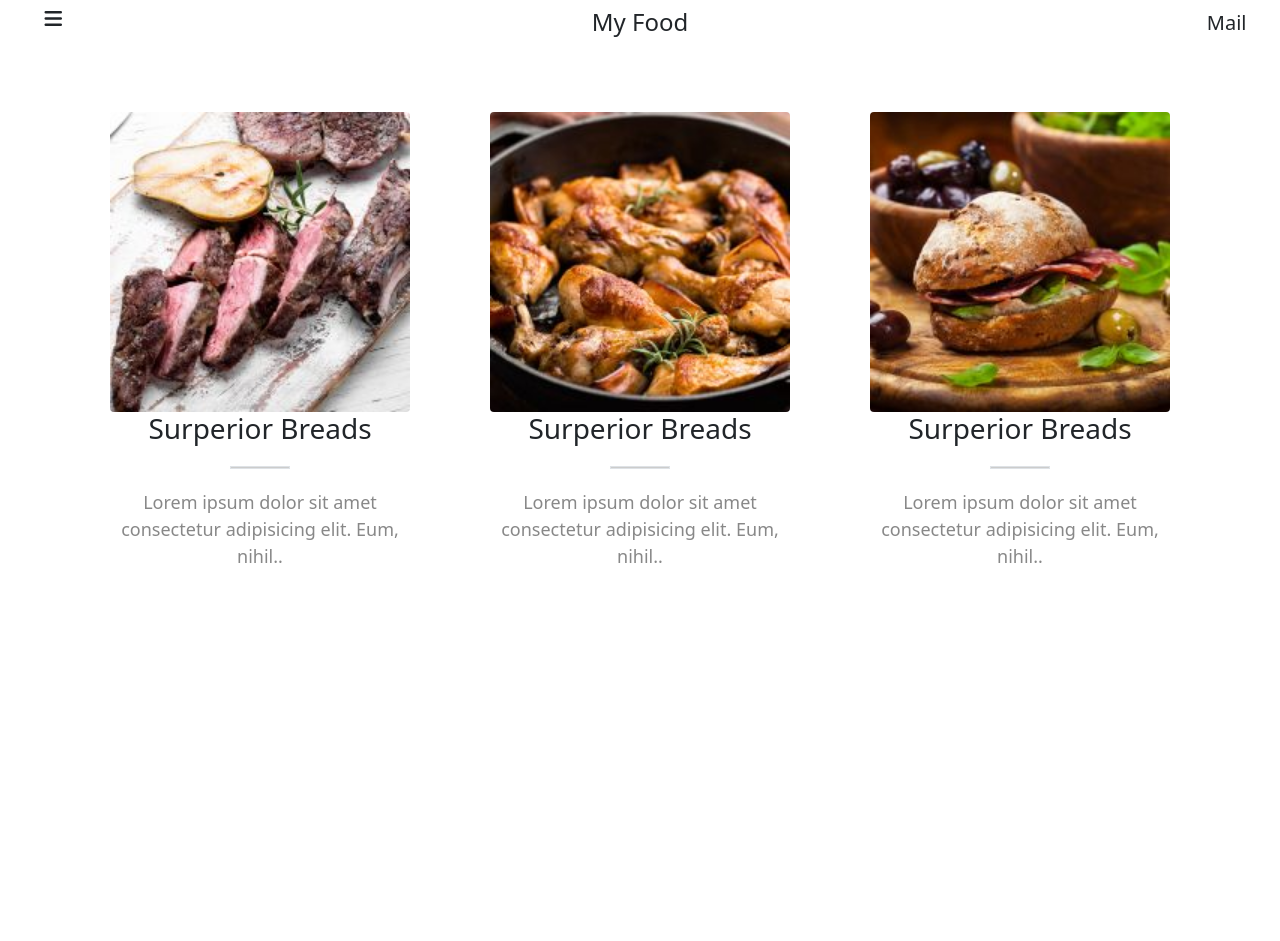
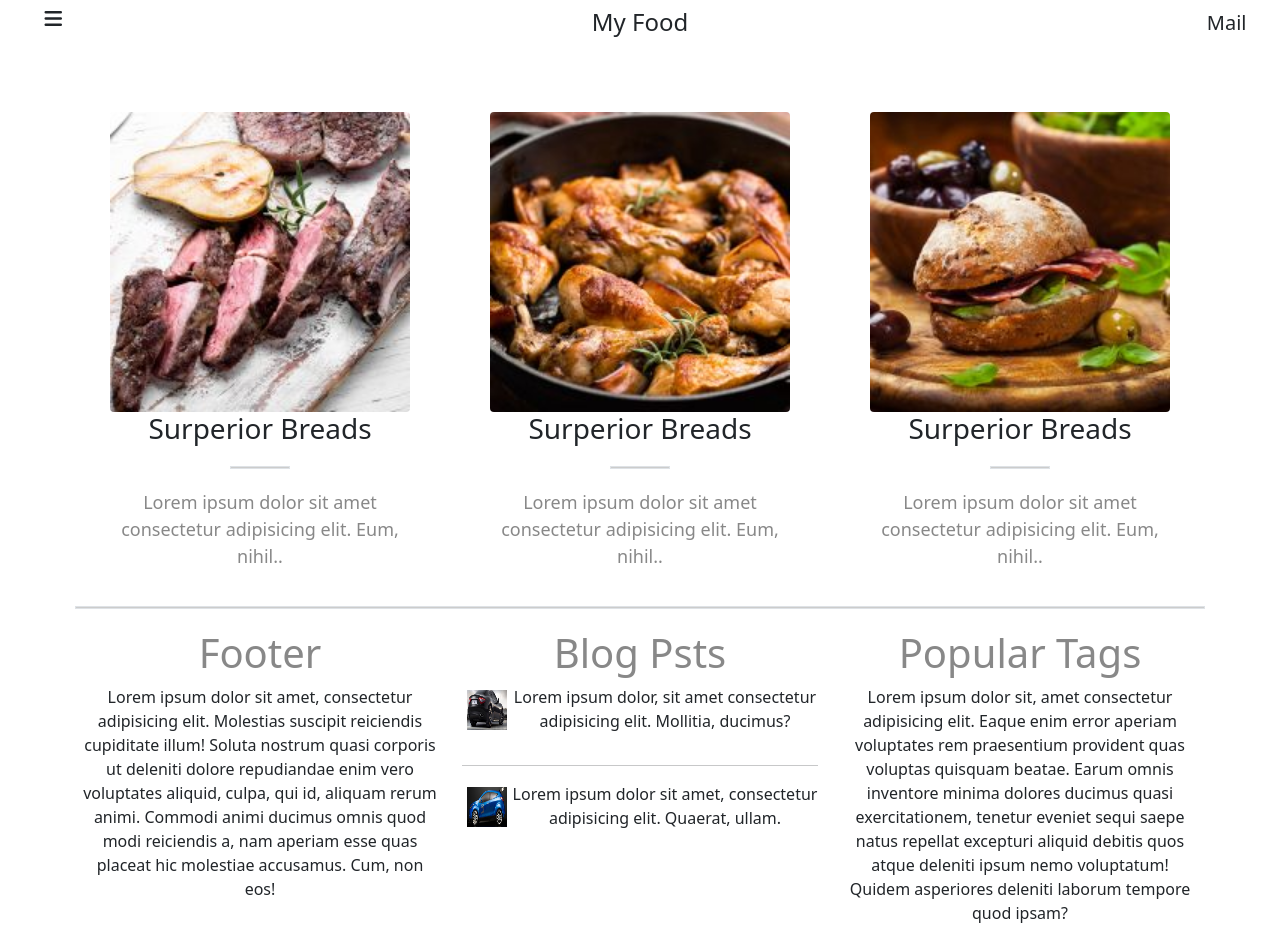
Before and after one commit to RagabRasmy1/team_lap, a plain HTML site: page index.html in a window 1280 px wide. Before the commit the page ends 800 px from the top, so only its background shows below. Drawn offline with nearby package versions, Linux system fonts and the light colour scheme.

Commit message:
footer added

```diff
--- a/index.html
+++ b/index.html
@@ -1,13 +1,16 @@
 <!DOCTYPE html>
 <html lang="en">
+
 <head>
     <meta charset="UTF-8">
     <meta name="viewport" content="width=device-width, initial-scale=1.0">
     <title>Document</title>
     <link rel="stylesheet" href="./style.css">
     <link rel="stylesheet" href="./fontawesome-free-6.7.2-web/css/all.min.css">
-    <link href="https://cdn.jsdelivr.net/npm/bootstrap@5.3.5/dist/css/bootstrap.min.css" rel="stylesheet" integrity="sha384-SgOJa3DmI69IUzQ2PVdRZhwQ+dy64/BUtbMJw1MZ8t5HZApcHrRKUc4W0kG879m7" crossorigin="anonymous" />
+    <link href="https://cdn.jsdelivr.net/npm/bootstrap@5.3.5/dist/css/bootstrap.min.css" rel="stylesheet"
+        integrity="sha384-SgOJa3DmI69IUzQ2PVdRZhwQ+dy64/BUtbMJw1MZ8t5HZApcHrRKUc4W0kG879m7" crossorigin="anonymous" />
 </head>
+
 <body>
 
     <div class="container-fluid text-center">
@@ -51,5 +54,46 @@
             </div>
         </div>
 
+        <div class="border border1"></div>
+        <div class="container text-center">
+            <div class="row">
+                <div class="col-md-4">
+                    <h1 class="about">Footer</h1>
+                    <p>Lorem ipsum dolor sit amet, consectetur adipisicing elit. Molestias suscipit reiciendis
+                        cupiditate
+                        illum! Soluta nostrum quasi corporis ut deleniti dolore repudiandae enim vero voluptates
+                        aliquid,
+                        culpa, qui id, aliquam rerum animi. Commodi animi ducimus omnis quod modi reiciendis a, nam
+                        aperiam
+                        esse quas placeat hic molestiae accusamus. Cum, non eos!</p>
+                </div>
+                <div class="col-md-4">
+                    <h1 class="about">Blog Psts</h1>
+                    <div class="blog-post car">
+                        <img src="./media/1.jpg" alt="" class="sm">
+                        <p>Lorem ipsum dolor, sit amet consectetur adipisicing elit. Mollitia, ducimus?</p>
+                    </div>
+                    <hr>
+                    <div class="blog-post car">
+                        <img src="./media/2.jpg" alt="" class="sm">
+                        <p>Lorem ipsum dolor sit amet, consectetur adipisicing elit. Quaerat, ullam.</p>
+                    </div>
+                </div>
+                <div class="col-md-4">
+
+                    <h1 class="about">Popular Tags</h1>
+                    <p>Lorem ipsum dolor sit, amet consectetur adipisicing elit. Eaque enim error aperiam voluptates rem
+                        praesentium provident quas voluptas quisquam beatae. Earum omnis inventore minima dolores
+                        ducimus quasi exercitationem, tenetur eveniet sequi saepe natus repellat excepturi aliquid
+                        debitis quos atque deleniti ipsum nemo voluptatum! Quidem asperiores deleniti laborum tempore
+                        quod ipsam?</p>
+
+                </div>
+
+            </div>
+        </div>
+    </div>
+
 </body>
+
 </html>
--- a/style.css
+++ b/style.css
@@ -20,3 +20,39 @@
     padding: 0px 30px;
     font-size: 18px;
 }
+
+.main p{
+    color: #888;
+    padding: 0px 30px;
+    font-size: 18px;
+}
+.page-link:hover {
+    color: #eceaea !important;
+    background-color: #000000 !important;
+}
+.page-item:hover{
+    background-color: #000000 !important;
+}
+
+.border1{
+    width: 90%;
+}
+.about{
+    color: #888;
+}
+.content{
+    text-align: center;
+}
+.bg{
+    width: 1000px;
+    padding: 10px 0;
+}
+
+.sm{
+    width: 50px;
+    height: 50px;
+    padding: 5px;
+}
+.car{
+    display: flex;
+}
```
Lines whose indentation alone changed are shown as unchanged.
